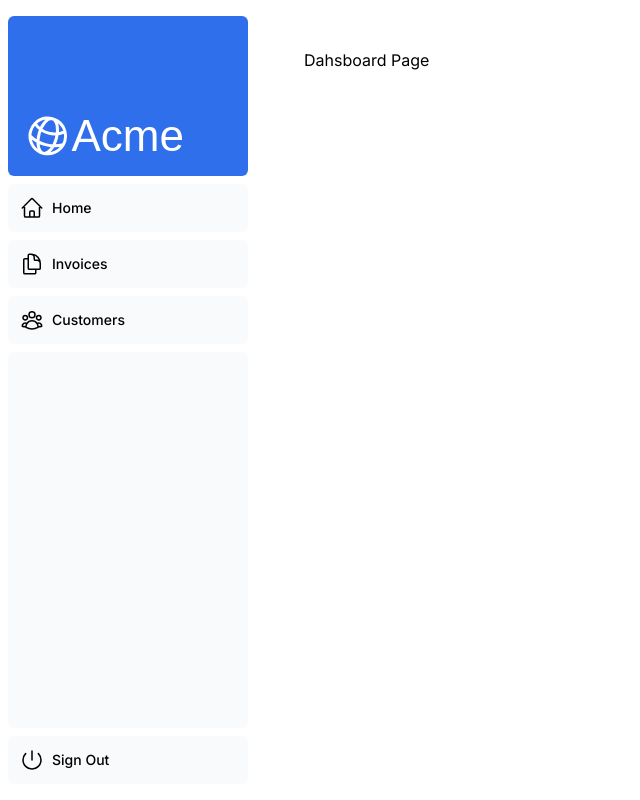
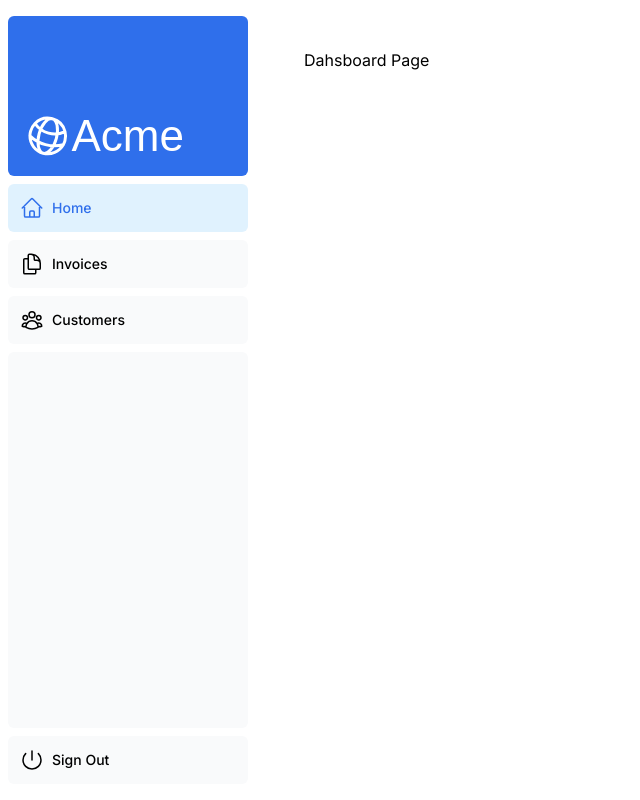
Before and after one commit to jodadevcol/learning-nextjs-dashboard, a Next.js app: page /dashboard in a window 1280 px wide. Shown: the whole page, without its empty margins (0-640 px from the left). Built offline with nearby package versions, Linux system fonts and the light colour scheme; a web font is replaced by a local one.

Commit message:
Refactor NavLinks component to use Next.js Link and add active link styling

```diff
--- a/app/ui/dashboard/nav-links.tsx
+++ b/app/ui/dashboard/nav-links.tsx
@@ -1,8 +1,9 @@
-import {
-  UserGroupIcon,
-  HomeIcon,
-  DocumentDuplicateIcon,
-} from '@heroicons/react/24/outline';
+'use client'
+
+import clsx from 'clsx'
+import Link from 'next/link'
+import { usePathname } from 'next/navigation'
+import { UserGroupIcon, HomeIcon, DocumentDuplicateIcon } from '@heroicons/react/24/outline'
 
 // Map of links to display in the side navigation.
 // Depending on the size of the application, this would be stored in a database.
@@ -11,27 +12,34 @@
   {
     name: 'Invoices',
     href: '/dashboard/invoices',
-    icon: DocumentDuplicateIcon,
+    icon: DocumentDuplicateIcon
   },
-  { name: 'Customers', href: '/dashboard/customers', icon: UserGroupIcon },
-];
+  { name: 'Customers', href: '/dashboard/customers', icon: UserGroupIcon }
+]
 
 export default function NavLinks() {
+  const pathname = usePathname()
+
   return (
     <>
       {links.map((link) => {
-        const LinkIcon = link.icon;
+        const LinkIcon = link.icon
         return (
-          <a
+          <Link
             key={link.name}
             href={link.href}
-            className="flex h-[48px] grow items-center justify-center gap-2 rounded-md bg-gray-50 p-3 text-sm font-medium hover:bg-sky-100 hover:text-blue-600 md:flex-none md:justify-start md:p-2 md:px-3"
+            className={clsx(
+              'flex h-[48px] grow items-center justify-center gap-2 rounded-md bg-gray-50 p-3 text-sm font-medium hover:bg-sky-100 hover:text-blue-600 md:flex-none md:justify-start md:p-2 md:px-3',
+              {
+                'bg-sky-100 text-blue-600': pathname === link.href
+              }
+            )}
           >
-            <LinkIcon className="w-6" />
-            <p className="hidden md:block">{link.name}</p>
-          </a>
-        );
+            <LinkIcon className='w-6' />
+            <p className='hidden md:block'>{link.name}</p>
+          </Link>
+        )
       })}
     </>
-  );
+  )
 }
```
